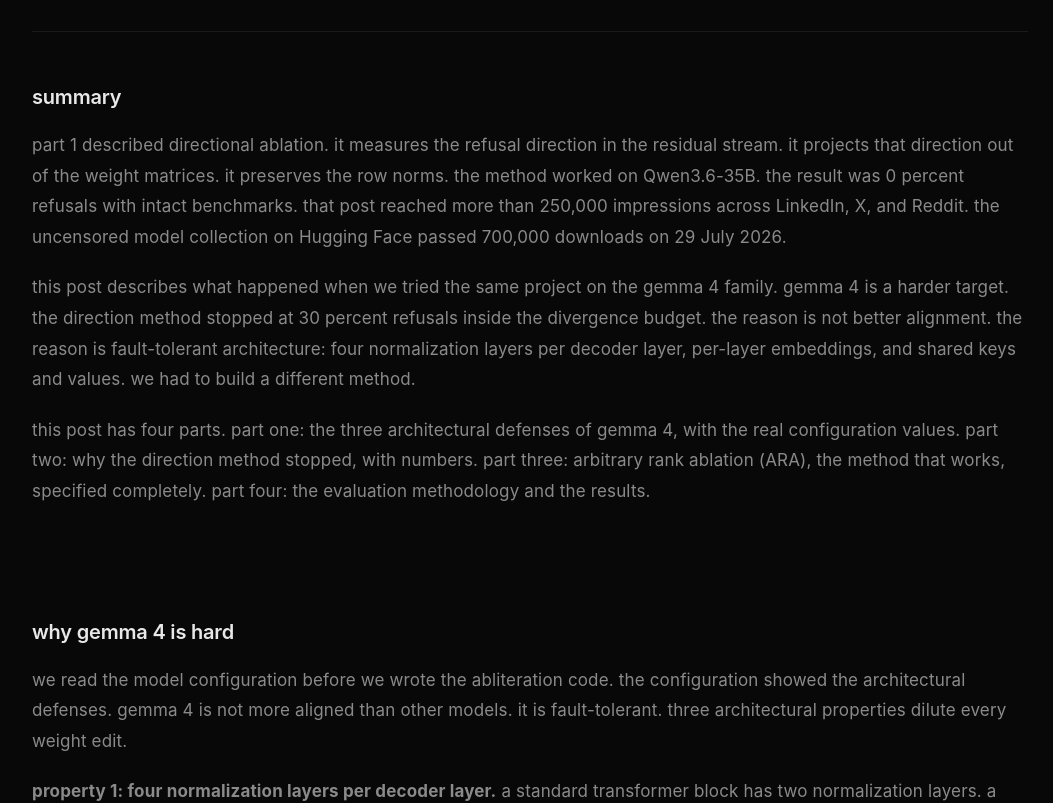
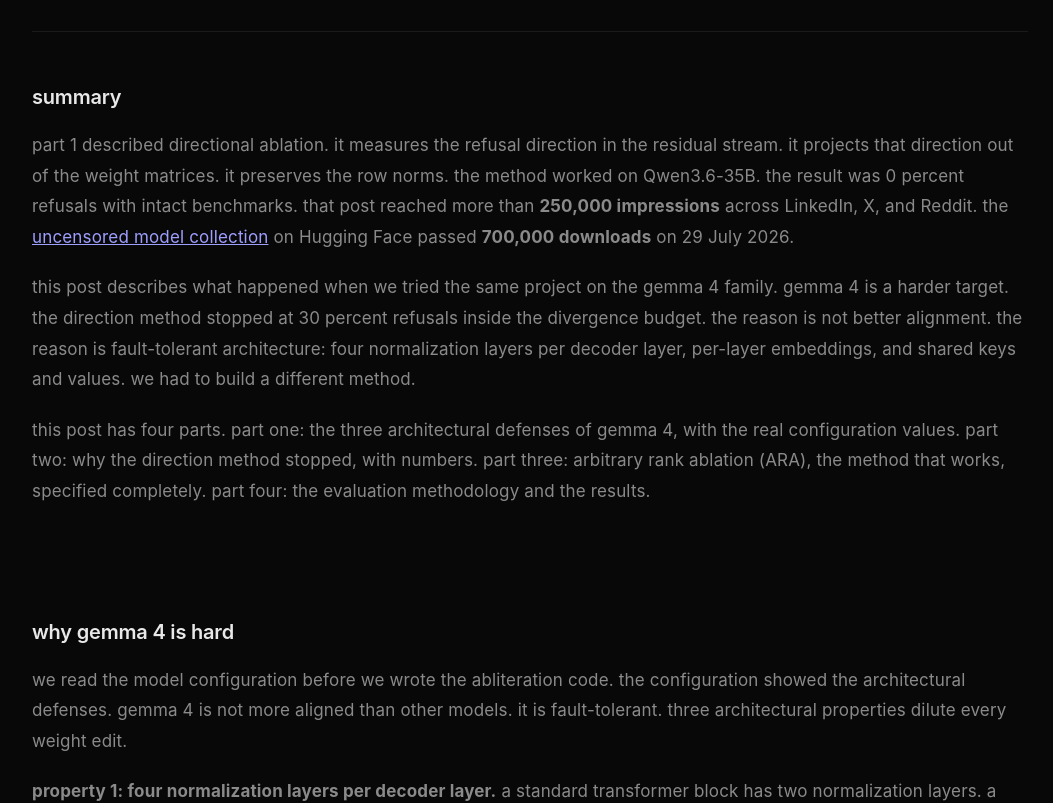
Before and after one commit to PotatoSpudowski/PotatoSpudowski.github.io, a React (Vite) app: page /articles/abliteration-2 in a window 1280 px wide. Shown: the part 860-1663 px from the top of the page, without its empty margins (110-1163 px from the left). Built offline with nearby package versions, Linux system fonts and the light colour scheme.

Commit message:
abliteration part 2: add heretic credit, highlight impressions/downloads, link HF collection

```diff
--- a/src/pages/Abliteration2Blog.jsx
+++ b/src/pages/Abliteration2Blog.jsx
@@ -232,7 +232,7 @@
 
         <section className="blog-section">
           <h2 className="blog-section-tag">summary</h2>
-          <p className="blog-p">part 1 described directional ablation. it measures the refusal direction in the residual stream. it projects that direction out of the weight matrices. it preserves the row norms. the method worked on Qwen3.6-35B. the result was 0 percent refusals with intact benchmarks. that post reached more than 250,000 impressions across LinkedIn, X, and Reddit. the uncensored model collection on Hugging Face passed 700,000 downloads on 29 July 2026.</p>
+          <p className="blog-p">part 1 described directional ablation. it measures the refusal direction in the residual stream. it projects that direction out of the weight matrices. it preserves the row norms. the method worked on Qwen3.6-35B. the result was 0 percent refusals with intact benchmarks. that post reached more than <strong>250,000 impressions</strong> across LinkedIn, X, and Reddit. the <a href="https://huggingface.co/collections/Bahushruth/uncensored-llms" target="_blank" rel="noopener noreferrer">uncensored model collection</a> on Hugging Face passed <strong>700,000 downloads</strong> on 29 July 2026.</p>
           <p className="blog-p">this post describes what happened when we tried the same project on the gemma 4 family. gemma 4 is a harder target. the direction method stopped at 30 percent refusals inside the divergence budget. the reason is not better alignment. the reason is fault-tolerant architecture: four normalization layers per decoder layer, per-layer embeddings, and shared keys and values. we had to build a different method.</p>
           <p className="blog-p">this post has four parts. part one: the three architectural defenses of gemma 4, with the real configuration values. part two: why the direction method stopped, with numbers. part three: arbitrary rank ablation (ARA), the method that works, specified completely. part four: the evaluation methodology and the results.</p>
         </section>
@@ -434,6 +434,10 @@
           <h2 className="blog-section-tag">references</h2>
           <ul className="blog-links-list">
             <li>
+              <a href="https://github.com/p-e-w/heretic" target="_blank" rel="noopener noreferrer">p-e-w - heretic</a>
+              <br /><span className="blog-ref-note">the library that introduced ARA. we rebuilt it from first principles in our own code</span>
+            </li>
+            <li>
               <a href="https://huggingface.co/blog/grimjim/norm-preserving-biprojected-abliteration" target="_blank" rel="noopener noreferrer">grimjim - norm-preserving biprojected abliteration</a>
               <br /><span className="blog-ref-note">exact norm preservation, used inside the ARA solve</span>
             </li>
```
